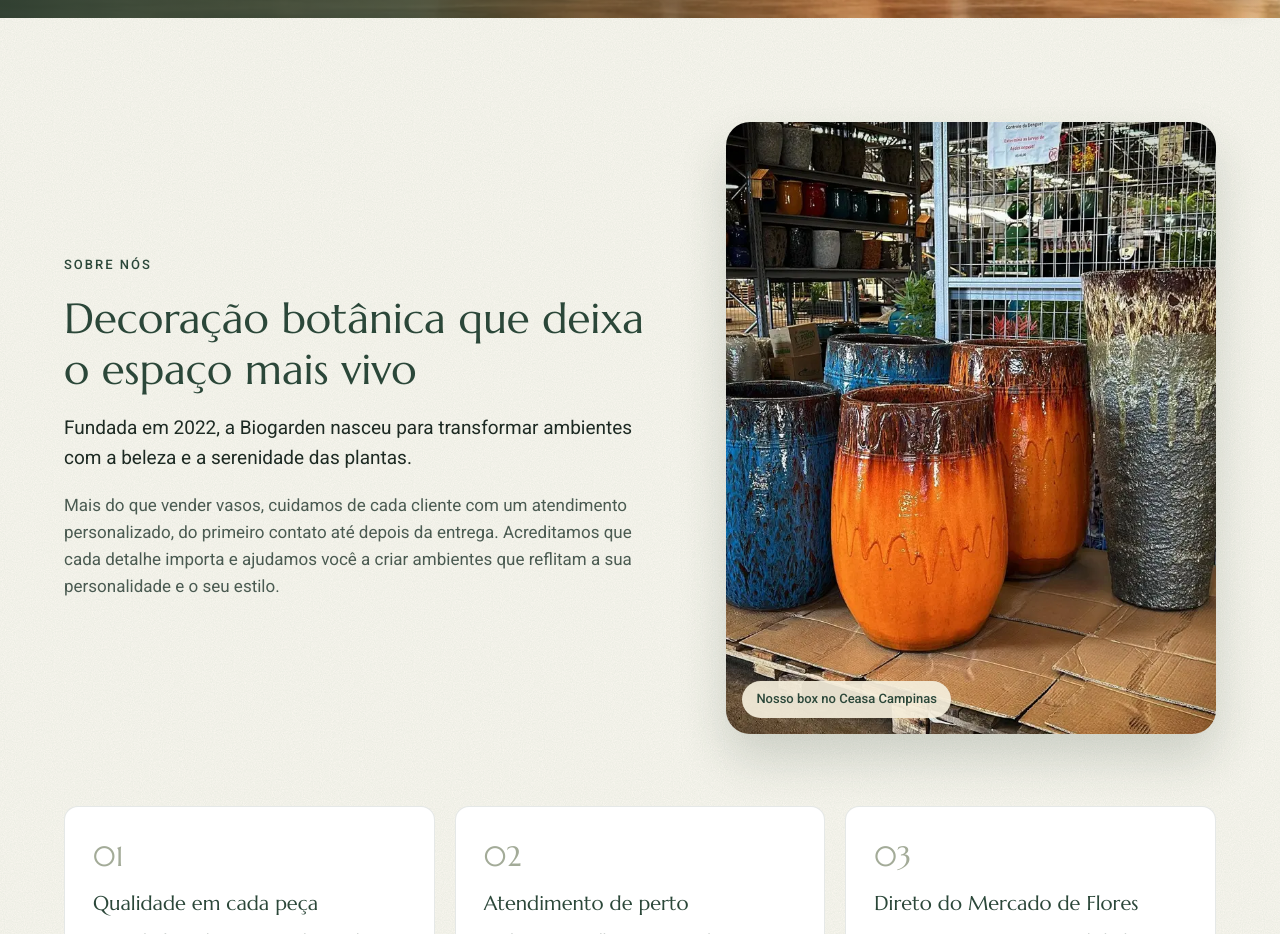
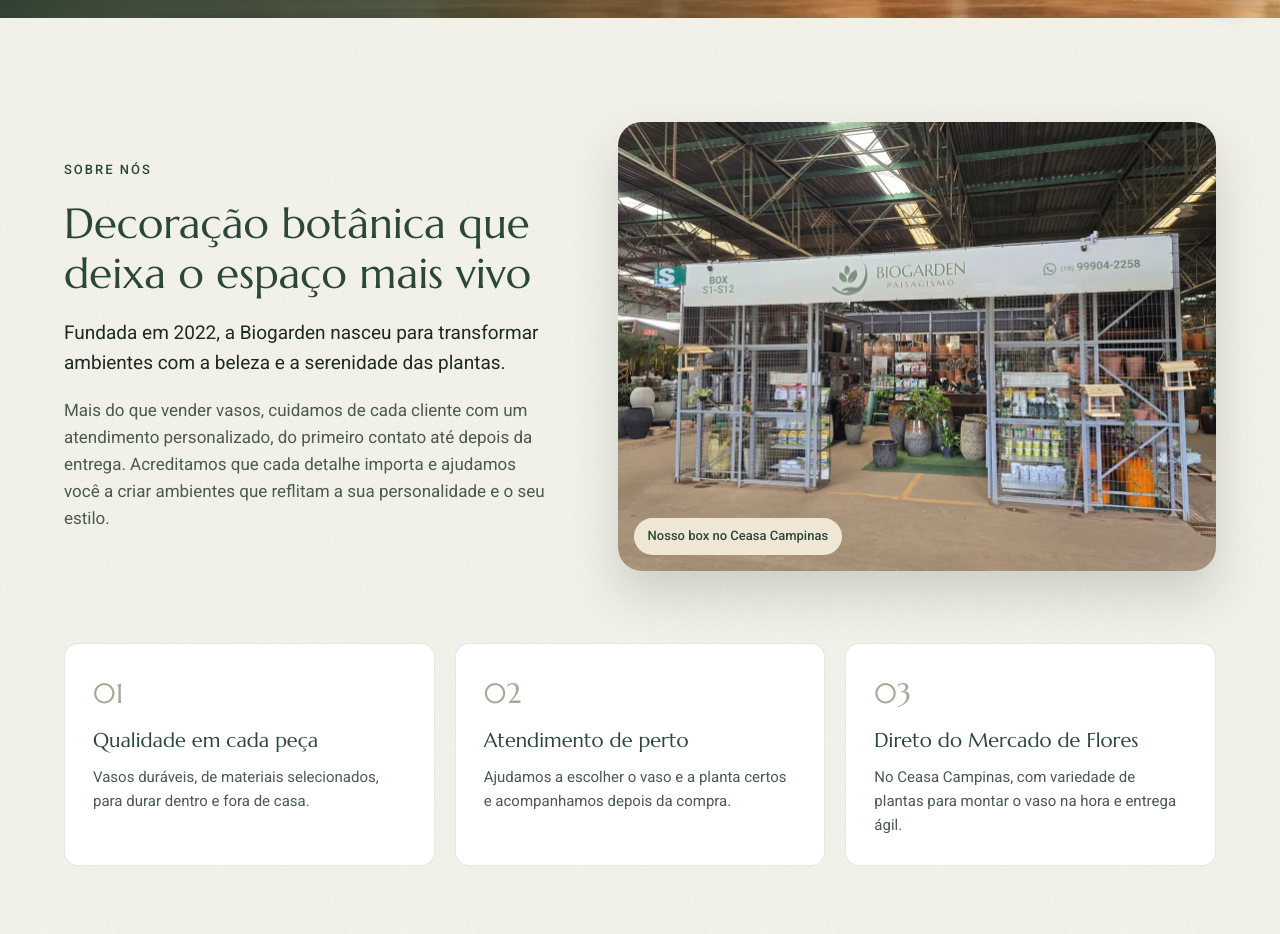
Before and after one commit to feernandoignacio/biogarden-2, a Next.js app: page / in a window 1280 px wide. Shown: the part 782-1716 px from the top of the page. Built offline with nearby package versions, Linux system fonts and the light colour scheme.

Commit message:
feat: use storefront photo in about section

```diff
--- a/src/components/About.module.css
+++ b/src/components/About.module.css
@@ -6,7 +6,7 @@
 
 .inner {
   display: grid;
-  grid-template-columns: 1.1fr 0.9fr;
+  grid-template-columns: 0.9fr 1.1fr;
   align-items: center;
   gap: 64px;
 }
@@ -42,7 +42,8 @@
 
 .photo {
   position: relative;
-  aspect-ratio: 4 / 5;
+  /* Foto deitada da fachada do box */
+  aspect-ratio: 4 / 3;
   margin: 0;
   overflow: hidden;
   border-radius: 24px;
@@ -113,9 +114,6 @@
     gap: 40px;
   }
 
-  .photo {
-    aspect-ratio: 4 / 3;
-  }
 
   .values {
     grid-template-columns: 1fr;
--- a/src/components/About.tsx
+++ b/src/components/About.tsx
@@ -40,10 +40,10 @@ export function About() {
 
         <figure className={styles.photo}>
           <Image
-            src="/images/loja-ceasa.webp"
-            alt="Vasos esmaltados azuis e laranja no box da Biogarden"
+            src="/images/loja-box.webp"
+            alt="Fachada do box da Biogarden no Mercado de Flores, com vasos e plantas"
             fill
-            sizes="(max-width: 860px) 100vw, 480px"
+            sizes="(max-width: 860px) 100vw, 50vw"
           />
           <figcaption>Nosso box no Ceasa Campinas</figcaption>
         </figure>
```
Also changed, not shown: public/images/loja-box.webp (added), public/images/loja-ceasa.webp (deleted).
